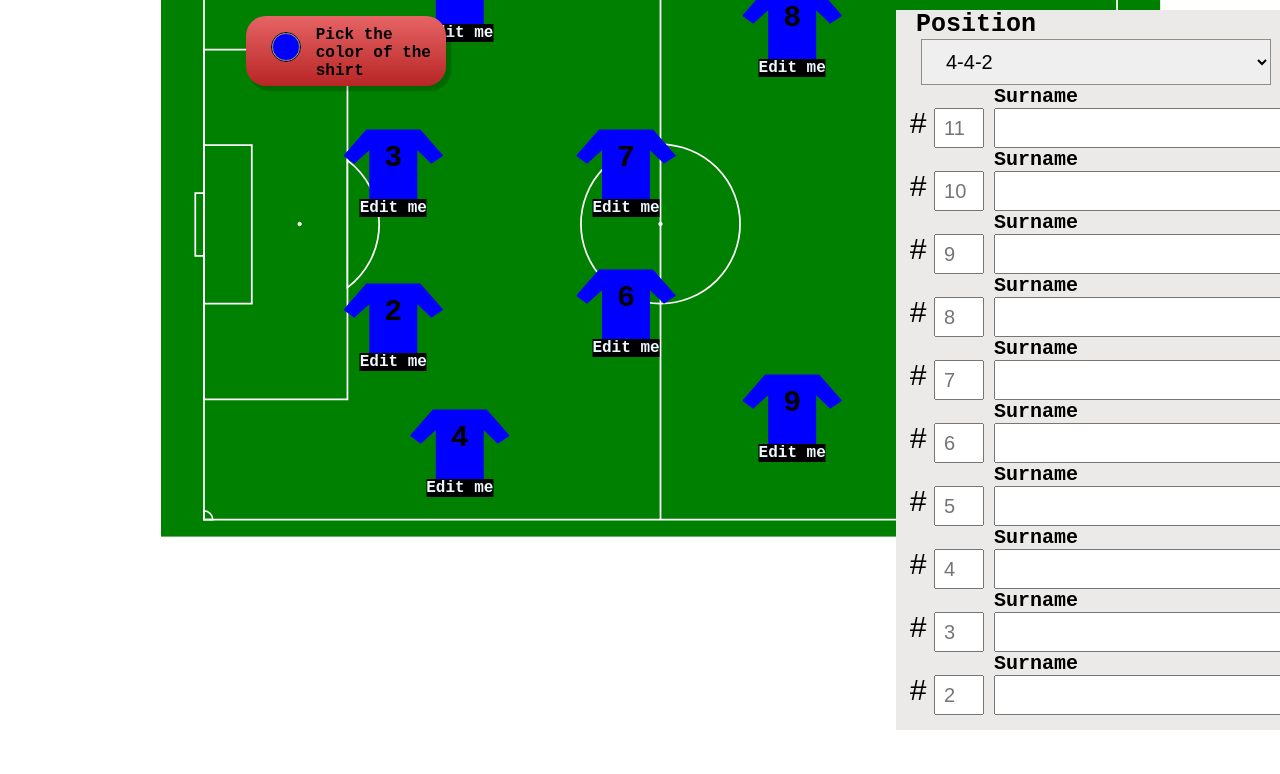
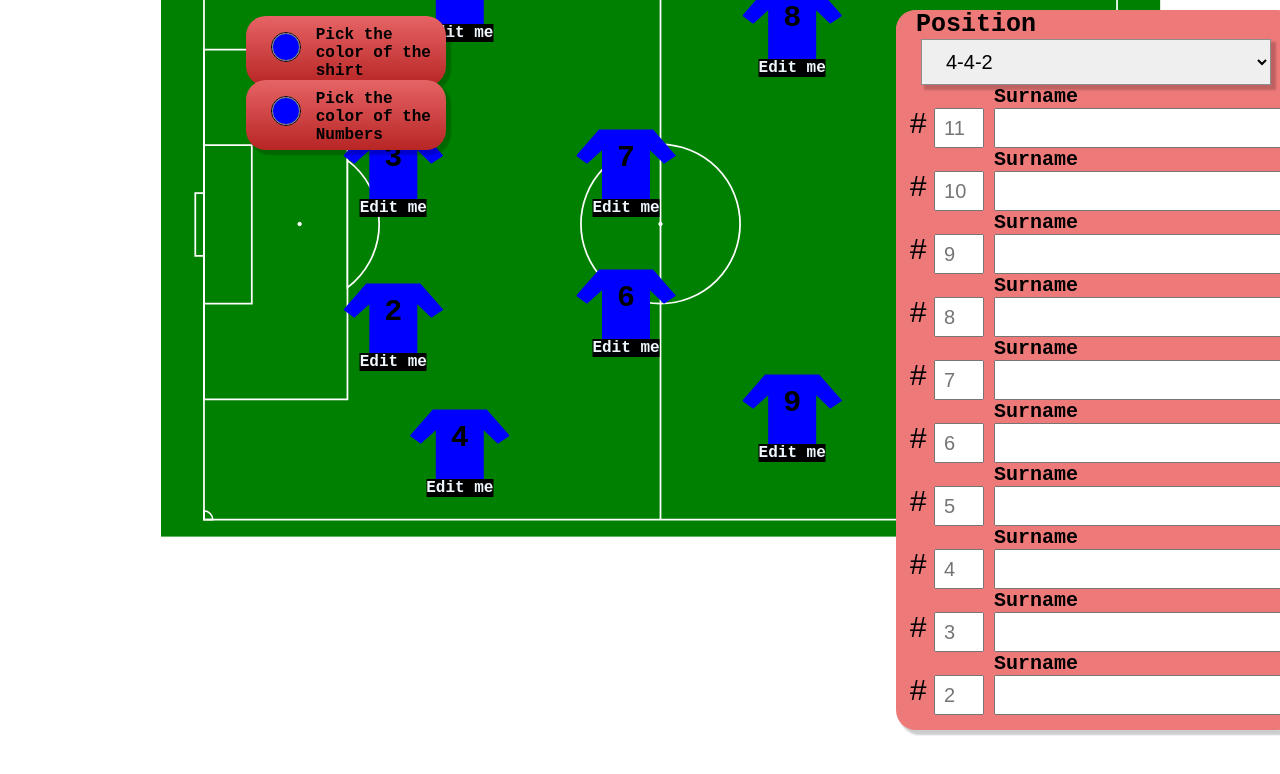
Before and after one commit to Tomolo997/Footbal_team, a plain HTML site: page index.html in a window 1280 px wide. Drawn offline with Linux system fonts and the light colour scheme.

Commit message:
aded color editing

```diff
--- a/index.html
+++ b/index.html
@@ -198,6 +198,17 @@
 
         </div>
     </div>
+    <div class="styles--numbers">
+        <div class="style_div">
+            <div class="colorSquare"><input id="colorWell" type="color" value="#0000ff" class="colorPicker-Numbers"></div>
+            <span class="pickColor">Pick the color of the Numbers</span>
+
+
+        </div>
+    </div>
+
+
+
 </body>
 </html>
 
--- a/index.js
+++ b/index.js
@@ -148,3 +148,31 @@ shirtColor.addEventListener("input", function (e) {
   console.log(shirtColor.value);
   shirt.forEach((el) => (el.style.backgroundColor = shirtColor.value));
 });
+const numberColor = document.querySelector(".colorPicker-Numbers");
+numberColor.addEventListener("input", function (e) {
+  console.log(numberOnTheShirt.value);
+  numberOnTheShirt.forEach((el) => (el.style.color = numberColor.value));
+});
+
+//positions of the goals
+/*
+const field = document.querySelector(".field__img");
+console.log(field.width);
+console.log(field.height);
+
+allShirts.forEach((el) => {
+  console.log(el.offsetLeft);
+  if (el.offsetLeft < 400) {
+    console.log(el.offsetTop);
+    el.children[0].children[0].textContent = "CB";
+  }
+  if (el.offsetLeft < 400 && el.offsetTop < 100) {
+    console.log(el.offsetTop);
+    el.children[0].children[0].textContent = "LB";
+  }
+  if (el.offsetLeft < 400 && el.offsetTop > 500) {
+    console.log(el.offsetTop);
+    el.children[0].children[0].textContent = "RB";
+  }
+});
+*/
--- a/style.css
+++ b/style.css
@@ -24,7 +24,7 @@ body {
   position: absolute;
   transform: translate(-50%, -50%);
 }
-.field img {
+.field__img {
   height: 700px;
   width: 1000px;
 }
@@ -308,7 +308,9 @@ Football stuff outside field
   top: 1.3%;
   height: 720px;
   width: 400px;
-  background-color: rgb(236, 233, 233);
+  background-color: rgb(238, 121, 121);
+  box-shadow: 4px 4px 2px 1px rgba(0, 0, 0, 0.2);
+  border-radius: 20px;
   display: flex;
   flex-direction: column;
 }
@@ -316,10 +318,11 @@ Football stuff outside field
 .footbalPosition {
   height: 80px;
   width: 100%;
-  background-color: rgb(236, 233, 233);
+  background-color: rgb(238, 121, 121);
   display: flex;
   justify-content: center;
   align-items: center;
+  border-radius: 20px;
 }
 
 .footballInside {
@@ -340,6 +343,7 @@ Football stuff outside field
   font-size: 2rem;
   padding: 1rem;
   padding-left: 2rem;
+  box-shadow: 4px 4px 2px 1px rgba(0, 0, 0, 0.2);
   border: 1px solid rgba(23, 24, 24, 0.459);
 }
 
@@ -429,6 +433,11 @@ Football stuff outside field
   border-radius: 50%;
   overflow: hidden;
 }
+
+.colorPicker:focus {
+  outline: none;
+}
+
 ::-webkit-color-swatch-wrapper {
   border-radius: 50%;
   box-sizing: border-box;
@@ -438,3 +447,23 @@ Football stuff outside field
 ::-webkit-color-swatch {
   border-radius: 50%;
 }
+
+.styles--numbers {
+  position: absolute;
+  top: 10%;
+  height: 200px;
+  width: 200px;
+
+  left: 19.2%;
+}
+
+.colorPicker-Numbers {
+  width: 3rem;
+  height: 3rem;
+  border-radius: 50%;
+  overflow: hidden;
+}
+
+.colorPicker-Numbers {
+  outline: none;
+}
```
Also changed, not shown: 1 other file.
